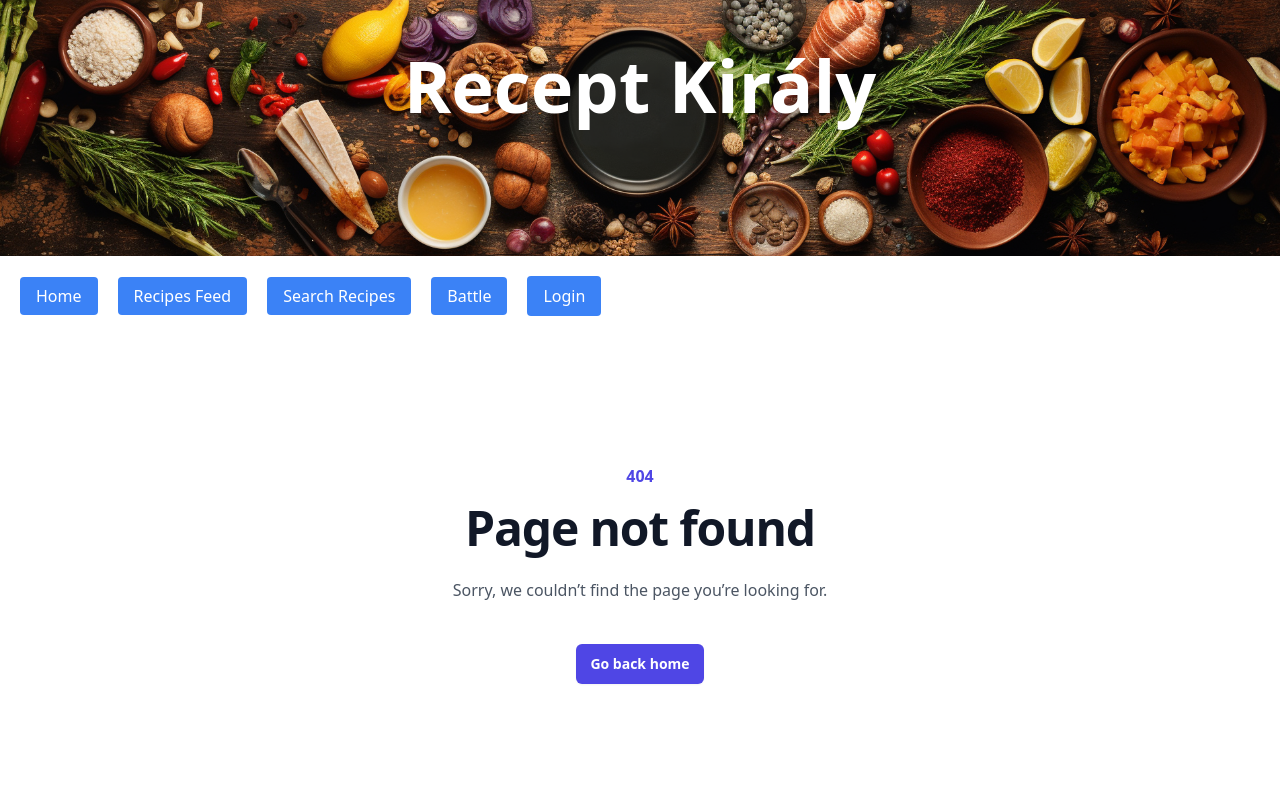
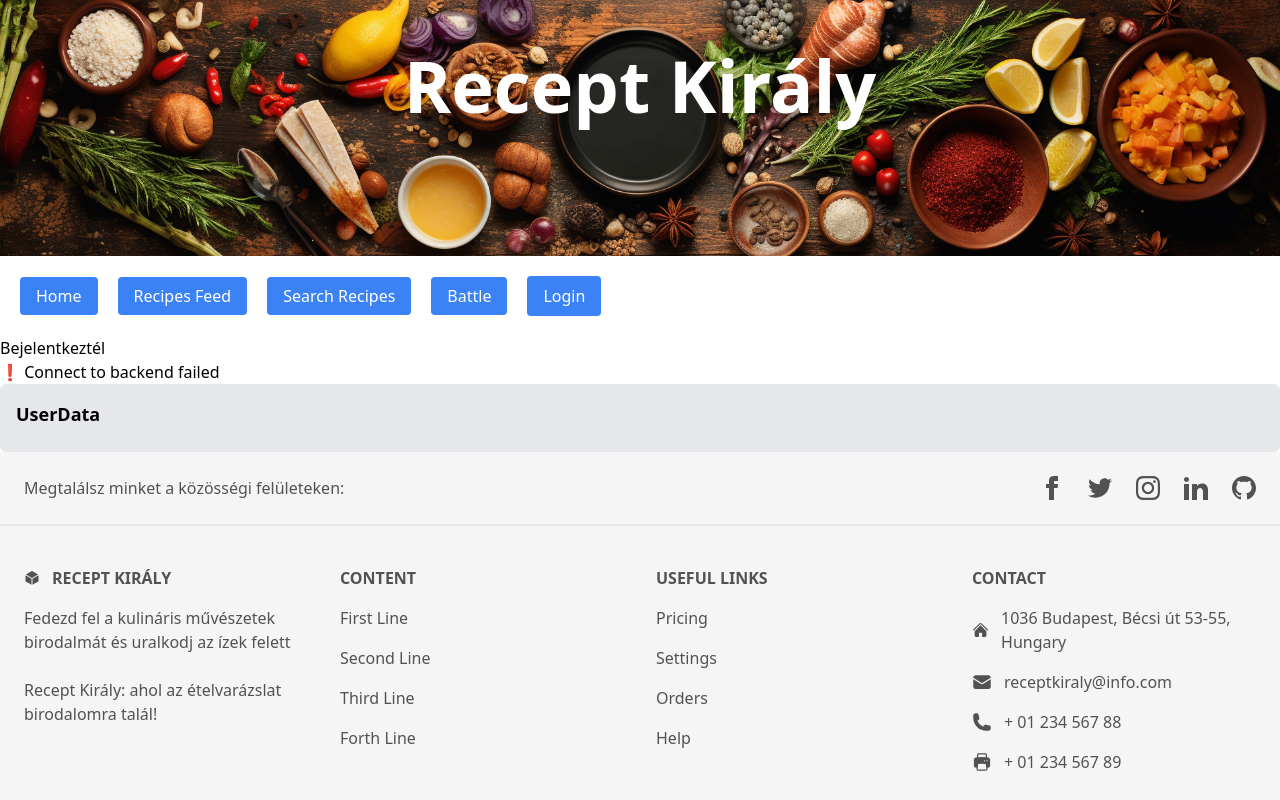
Before and after one commit to progmatic-fs-2023/receptkiraly, a React (Vite) app in the folder client/: page /profile in a window 1280 px wide. Shown: the top 800 px of the page. Built offline with nearby package versions, Linux system fonts and the light colour scheme; no server answers.

Commit message:
UserData komponens létrehozása és Profile.jsx frissítése

```diff
--- a/client/src/App.jsx
+++ b/client/src/App.jsx
@@ -10,6 +10,7 @@ import RecipesFeed from './pages/RecipesFeed';
 import Battle from './pages/Battle';
 import RegistrationForm from './pages/Registration';
 import NoPage from './pages/NoPages';
+import Profile from './pages/Profile';
 /* Template */
 import Banner from './components/Banner';
 import Fallback from './components/Fallback';
@@ -28,6 +29,7 @@ function App() {
           <Route path="/searchrecipes" element={<SearchRecipes />} />
           <Route path="/battle" element={<Battle />} />
           <Route path="/register" element={<RegistrationForm />} />
+          <Route path="/profile" element={<Profile />} />
           <Route path="/*" element={<NoPage />} />
         </Routes>
       </ErrorBoundary>
--- a/client/src/components/Login.jsx
+++ b/client/src/components/Login.jsx
@@ -1,7 +1,8 @@
 import { useState } from 'react';
 import { Link } from 'react-router-dom';
+import PropTypes from 'prop-types';
 
-function Login() {
+function Login({setIsAuthenticated }) {
   const [isOpen, setIsOpen] = useState(false);
   const [username, setUsername] = useState('');
   const [password, setPassword] = useState('');
@@ -28,7 +29,10 @@ function Login() {
       });
 
       if (response.ok) {
+        const { token } = await response.json();
         setLoginMessage('Bejelentkeztél ✅');
+        localStorage.setItem('token', token);
+        setIsAuthenticated(true);
       } else if (response.status === 401) {
         setLoginMessage('Rossz név/jelszó ❗️');
       } else {
@@ -87,4 +91,8 @@ function Login() {
   );
 }
 
+Login.propTypes = {
+  setIsAuthenticated: PropTypes.func.isRequired,
+};
+
 export default Login;
--- a/client/src/components/NavigationBar.jsx
+++ b/client/src/components/NavigationBar.jsx
@@ -1,7 +1,9 @@
+import { useState } from 'react';
 import { NavLink } from 'react-router-dom';
 import Login from './Login';
 
 function NavigationBar() {
+  const [isAuthenticated, setIsAuthenticated] = useState(false);
   return (
     <nav>
       <ul className="container mx-auto flex flex-wrap p-5 flex-col md:flex-row items-center space-x-5">
@@ -18,7 +20,13 @@ function NavigationBar() {
           <NavLink to="/battle" className="bg-blue-500 text-white px-4 py-2 rounded">Battle</NavLink>
         </li>
         <li>
-          <Login />
+        {isAuthenticated ? (
+            <NavLink to="/profile" className="bg-blue-500 text-white px-4 py-2 rounded">
+              Profile
+            </NavLink>
+          ) : (
+            <Login setIsAuthenticated={setIsAuthenticated} />
+          )}
         </li>
       </ul>
     </nav>
--- /dev/null
+++ b/client/src/components/UserData.jsx
@@ -0,0 +1,12 @@
+// UserData.jsx
+import React from 'react';
+
+function UserData() {
+  return (
+    <div className="bg-gray-200 p-4 rounded-md">
+      <h2 className="text-lg font-semibold mb-2">UserData</h2>
+    </div>
+  );
+}
+
+export default UserData;
--- /dev/null
+++ b/client/src/pages/Profile.jsx
@@ -0,0 +1,27 @@
+import React, { useEffect, useState } from 'react';
+import { API_URL } from '../constants';
+import UserData from '../components/UserData';
+
+function Profile() {
+  const [isConnect, setIsConnect] = useState(false);
+
+  useEffect(() => {
+    fetch(`${API_URL}`).then((response) => {
+      if (response.ok) setIsConnect(true);
+    });
+  }, []);
+
+  return (
+    <div>
+      Bejelentkeztél
+      <ul>
+        <li>
+          {isConnect ? '✅' : '️❗️'} Connect to backend {!isConnect && 'failed'}
+        </li>
+      </ul>
+      <UserData />
+    </div>
+  );
+}
+
+export default Profile;
```
